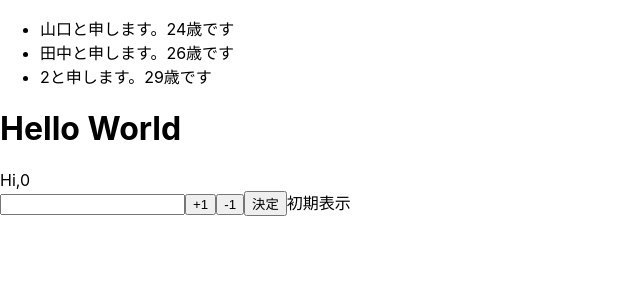
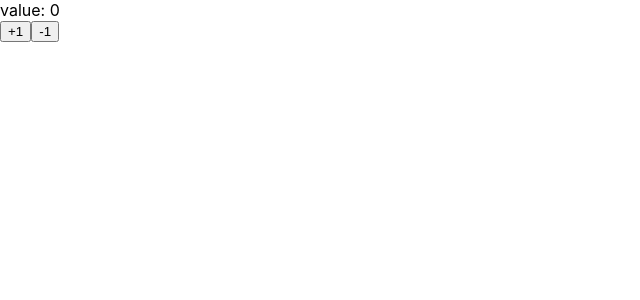
Before and after one commit to k-yama22/react-redux-crud-app, a React (Create React App) app: page / in a window 1280 px wide. Shown: the top 300 px of the page, without its empty margins (0-640 px from the left). Built offline with nearby package versions, Linux system fonts and the light colour scheme.

Commit message:
implement component with connect function

```diff
--- a/src/components/App.jsx
+++ b/src/components/App.jsx
@@ -1,31 +1,34 @@
 import React, { useState } from "react";
 import PropTypes from "prop-types";
 import { TodoList } from "./TodoList";
+import { connect } from "react-redux";
 
-const App = () => {
-  const onClickPlus = () => {
-    setNum(num + 1);
-  };
-  const onClickMinus = () => {
-    setNum(num - 1);
-  };
+import { increment, decrement } from "../actions";
 
-  const [text, setText] = useState("");
-  const [num, setNum] = useState(0);
-  const [labelText, setLabelText] = useState("初期表示");
-  const profiles = [
-    { name: "山口", age: 24 },
-    { name: "田中", age: 26 },
-    { name: 2, age: 29 },
-  ];
+const App = (props) => {
+  // const onClickPlus = () => {
+  //   setNum(num + 1);
+  // };
+  // const onClickMinus = () => {
+  //   setNum(num - 1);
+  // };
 
-  const dom = `Hi,${num}`;
-  const onChangeText = (event) => {
-    setText(event.target.value);
-  };
-  const onclickDecide = () => {
-    setLabelText(text);
-  };
+  // const [text, setText] = useState("");
+  // const [num, setNum] = useState(0);
+  // const [labelText, setLabelText] = useState("初期表示");
+  // const profiles = [
+  //   { name: "山口", age: 24 },
+  //   { name: "田中", age: 26 },
+  //   { name: 2, age: 29 },
+  // ];
+
+  // const dom = `Hi,${num}`;
+  // const onChangeText = (event) => {
+  //   setText(event.target.value);
+  // };
+  // const onclickDecide = () => {
+  //   setLabelText(text);
+  // };
   return (
     <>
       {/* <div>
@@ -33,16 +36,18 @@ const App = () => {
           return <TodosList name={profile.name} age={profile.age} />;
         })}
       </div> */}
-      <TodoList profiles={profiles} />
+      {/* <TodoList profiles={profiles} />
       <h1>Hello World</h1>
       <div>{dom}</div>
-      <input type="text" onChange={onChangeText} value={text} />
-      <button onClick={onClickPlus}>+1</button>
-      <button onClick={onClickMinus}>-1</button>
-      <button id="decide" onClick={onclickDecide}>
+      <input type="text" onChange={onChangeText} value={text} /> */}
+      {console.log(props)}
+      <div>value: {props.value}</div>
+      <button onClick={props.increment}>+1</button>
+      <button onClick={props.decrement}>-1</button>
+      {/* <button id="decide" onClick={onclickDecide}>
         決定
       </button>
-      <label htmlFor="decide">{labelText}</label>
+      <label htmlFor="decide">{labelText}</label> */}
     </>
   );
 };
@@ -55,4 +60,10 @@ TodoList.propTypes = {
   ),
 };
 
-export default App;
+const mapStateToProps = (state) => ({ value: state.count.value });
+const mapDispatchToProps = (dispatch) => ({
+  increment: () => dispatch(increment()),
+  decrement: () => dispatch(decrement()),
+});
+
+export default connect(mapStateToProps, mapDispatchToProps)(App);
--- a/src/reducers/count.jsx
+++ b/src/reducers/count.jsx
@@ -2,12 +2,12 @@ import { INCREMENT, DECREMENT } from "../actions";
 
 const initialState = { value: 0 };
 
-export const count = (state = { initialState }, action) => {
+export const count = (state = initialState, action) => {
   switch (action.type) {
     case INCREMENT:
       return { value: state.value + 1 };
     case DECREMENT:
-      return { value: state.value + 1 };
+      return { value: state.value - 1 };
     default:
       return state;
   }
```
